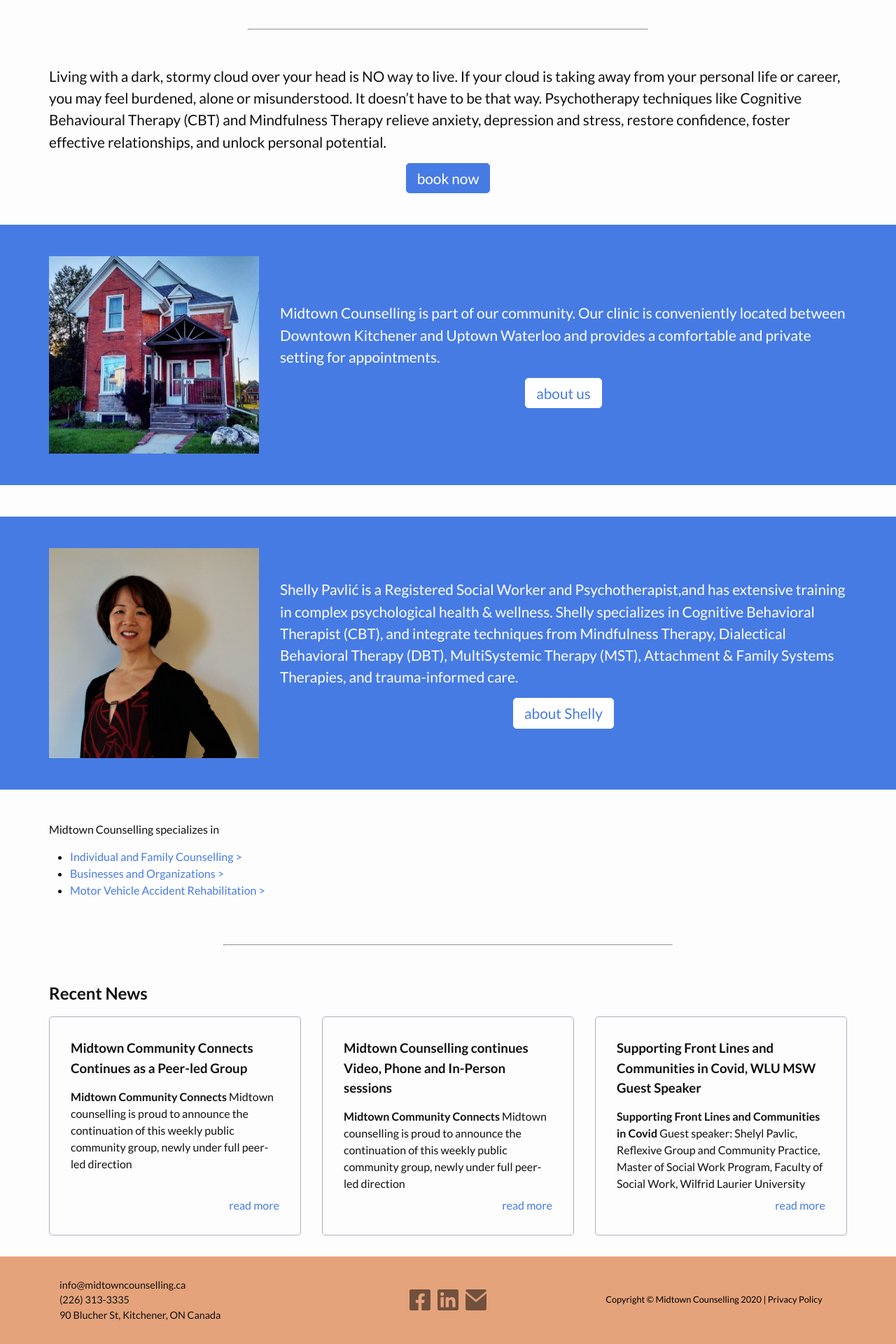
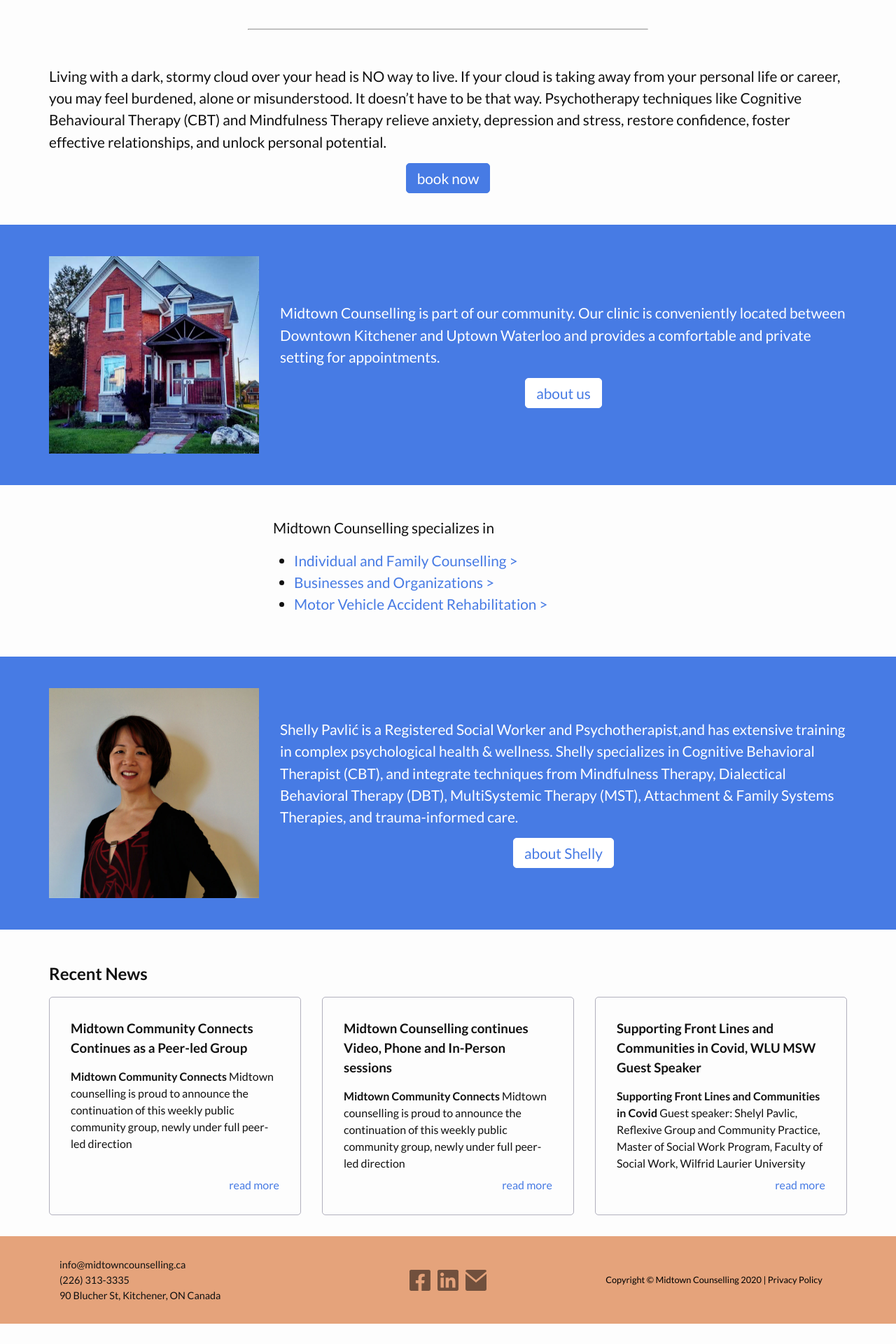
Before and after one commit to jonathanhines/midtown, a Jekyll site: the page built from index.markdown, in a window 1280 px wide. Shown: the part 819-2739 px from the top of the page at 70% size. Built offline with Jekyll 4.4.1, drawn with Linux system fonts in a browser that asks for light colours; after the commit the page ends 2710 px from its top, so only the background shows below that.

Commit message:
Tweaked the order on the home page.

```diff
--- a/_sass/site.scss
+++ b/_sass/site.scss
@@ -261,7 +261,6 @@
             display: inline-block;
             border-radius: 5px;
             padding: 5px $default-spacing;
-            font-size: 1.3rem;
             border: solid 1px $color-white;
             background-color: $color-white;
             color: $brand-color;
--- a/index.markdown
+++ b/index.markdown
@@ -38,6 +38,17 @@
 </div>
 </div>
 
+
+<div class="wrapper blurb" style="max-width: 500px;" markdown="1">
+
+Midtown Counselling specializes in
+- [Individual and Family Counselling >](/services/individuals)
+- [Businesses and Organizations >](/services/businesses)
+- [Motor Vehicle Accident Rehabilitation >](/services/mva)
+
+</div>
+
+
 <div class="callout">
 <div class="wrapper callout-content">
 <div class="call-image-left">
@@ -53,16 +64,7 @@
 </div>
 </div>
 
-<div class="wrapper" markdown="1">
 
-Midtown Counselling specializes in
-- [Individual and Family Counselling >](/services/individuals)
-- [Businesses and Organizations >](/services/businesses)
-- [Motor Vehicle Accident Rehabilitation >](/services/mva)
-
-</div>
-
-<hr class="content-divider">
 
 <div class="recent-news wrapper">
 <h2>Recent News</h2>
```
